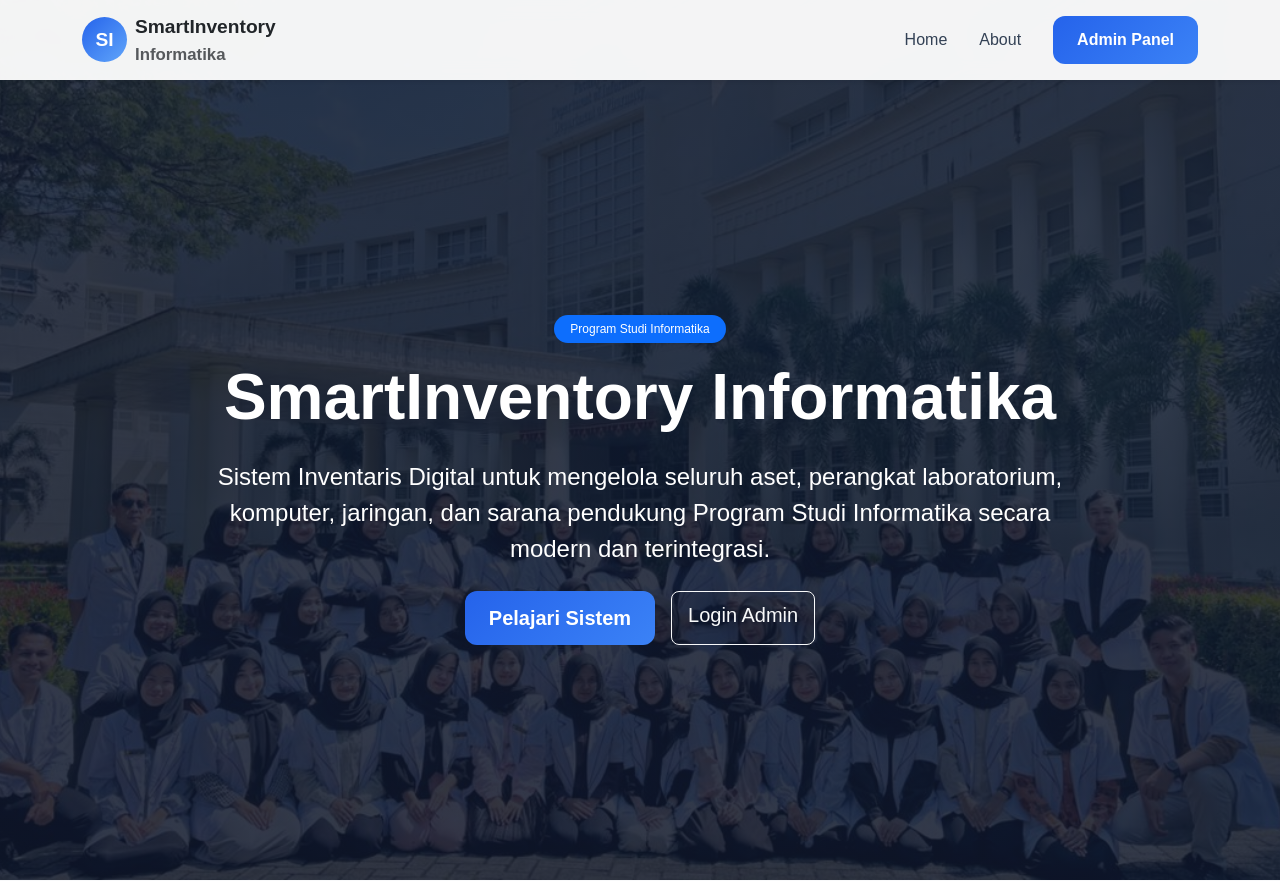
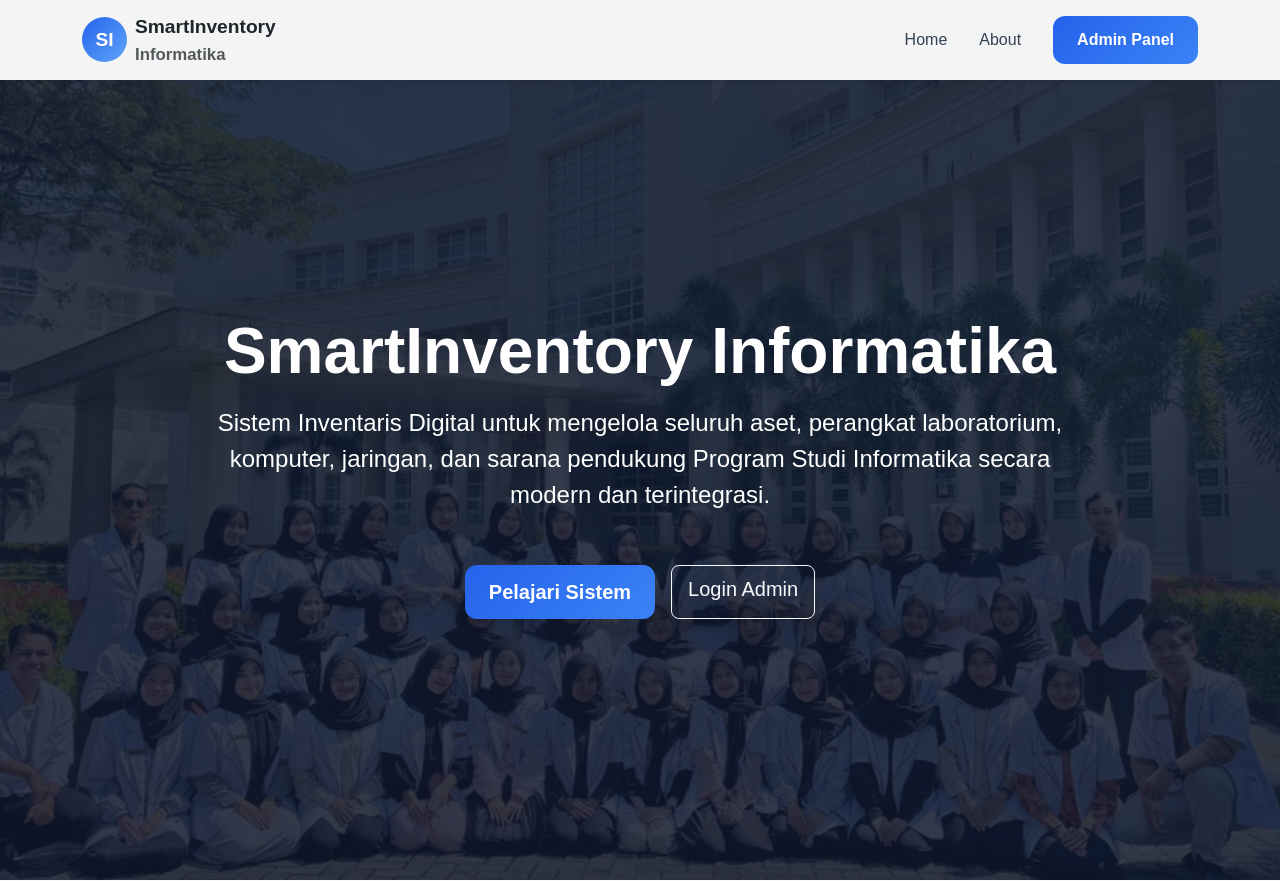
Before and after one commit to Maulizar1504/Inventaris_UAS_PPL, a Django app: page / in a window 1280 px wide. Shown: the top 881 px of the page. Run offline with Django 5.2, Linux system fonts and the light colour scheme; data comes from the database, SQL or seed files in the repository.

Commit message:
Remove hero badge and nudge hero text upward

```diff
--- a/inventory/templates/public/home.html
+++ b/inventory/templates/public/home.html
@@ -15,23 +15,16 @@
             <div class="col-12 d-flex align-items-center justify-content-center">
                 <div class="text-center mx-auto" style="max-width:900px;">
 
-                    <span class="badge bg-primary px-3 py-2 mb-3 d-inline-block">
 
-                        Program Studi Informatika
+                                        <div style="transform: translateY(-28px);">
+                                            <h1 class="fw-bold display-1 mb-3 text-white">
+                                                SmartInventory Informatika
+                                            </h1>
 
-                    </span>
-
-                    <h1 class="fw-bold display-1 mb-4 text-white">
-
-                        SmartInventory Informatika
-
-                    </h1>
-
-                    <p class="lead mb-4 fs-4 text-white">
-
-                        Sistem Inventaris Digital untuk mengelola seluruh aset, perangkat laboratorium, komputer, jaringan, dan sarana pendukung Program Studi Informatika secara modern dan terintegrasi.
-
-                    </p>
+                                            <p class="lead mb-4 fs-4 text-white">
+                                                Sistem Inventaris Digital untuk mengelola seluruh aset, perangkat laboratorium, komputer, jaringan, dan sarana pendukung Program Studi Informatika secara modern dan terintegrasi.
+                                            </p>
+                                        </div>
 
                     <div class="d-flex gap-3 flex-wrap justify-content-center">
 
```
